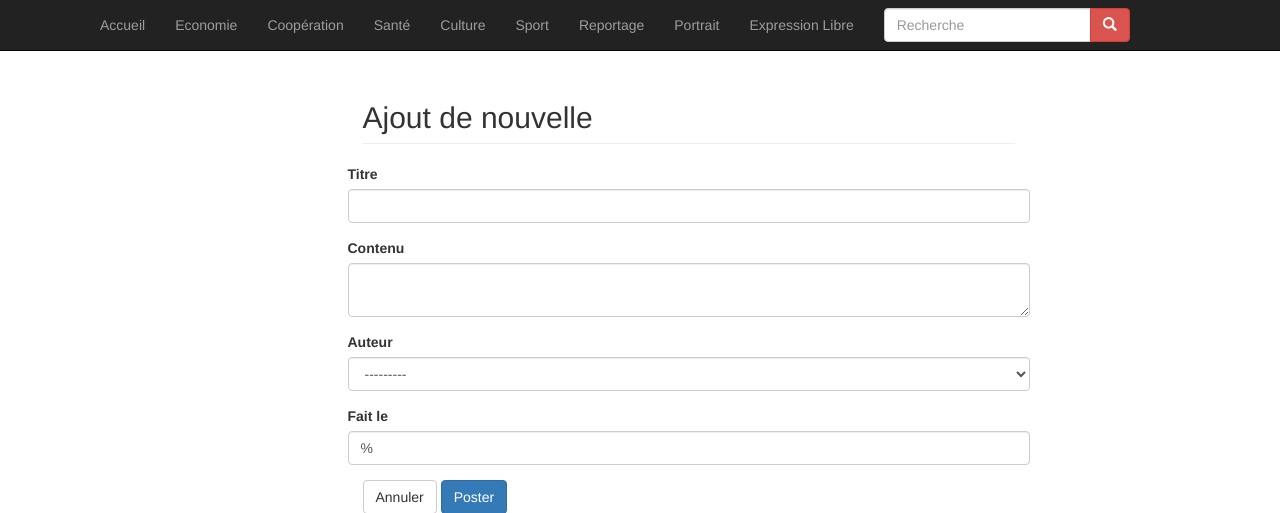
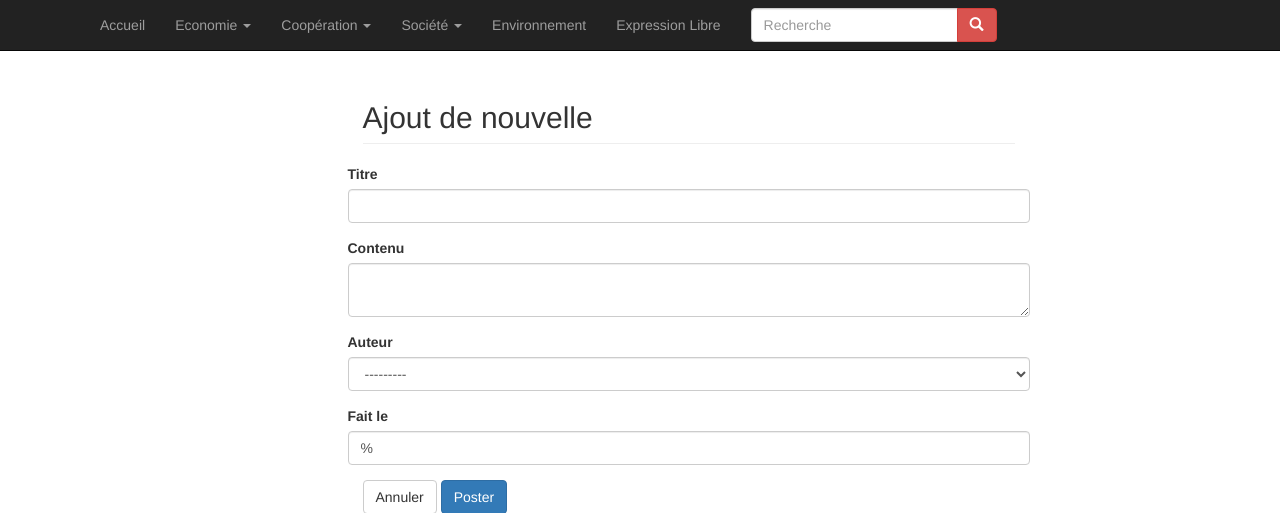
Before and after one commit to BaraCorp/kibaru, a Django app: page /admin/add_new/ in a window 1280 px wide. Shown: the top 513 px of the page. Run offline with Django 3.2, Linux system fonts and the light colour scheme; data comes from the database, SQL or seed files in the repository; parts of the project's set-up code (start-up, migrations or seed data) failed here and were passed over; some libraries are stand-ins or nearby versions.

Commit message:
correction menu

```diff
--- a/kibaru/templates/menu.html
+++ b/kibaru/templates/menu.html
@@ -1,7 +1,6 @@
 <!-- Navigation -->
 <nav class="navbar navbar-inverse navbar-fixed-top" role="navigation">
     <div class="container">
-        <!-- Brand and toggle get grouped for better mobile display -->
         <div class="navbar-header">
             <button type="button" class="navbar-toggle" data-toggle="collapse" data-target="#bs-example-navbar-collapse-1">
                 <span class="sr-only">Toggle navigation</span>
@@ -13,20 +12,39 @@
                 <img src="" alt="">
             </a>
         </div>
-        <!-- Collect the nav links, forms, and other content for toggling -->
-        <div class="collapse navbar-collapse" id="bs-example-navbar-collapse-1" id="new-stop">
+        <div class="collapse navbar-collapse" id="bs-example-navbar-collapse-1">
             <ul class="nav navbar-nav">
                 <li><a href="{% url 'home' '' %}">Accueil</a></li>
-                <li><a href="{% url 'home' 'economie' %}">Economie</a></li>
-                <li><a href="{% url 'home' 'cooperation' %}">Coopération</a></li>
-                <li><a href="{% url 'home' 'sante' %}">Santé</a></li>
-                <li><a href="{% url 'home' 'culture' %}">Culture</a></li>
-                <li><a href="{% url 'home' 'sport' %}">Sport</a></li>
-                <li><a href="{% url 'home' 'reportage' %}">Reportage</a></li>
-                <li><a href="{% url 'home' 'portrait' %}">Portrait</a></li>
+                <li class="dropdown">
+                    <a href="{% url 'home' 'economie' %}" class="dropdown-toggle" data-toggle="dropdown" role="button" aria-haspopup="true" aria-expanded="false">Economie <span class="caret"></span></a>
+                    <ul class="dropdown-menu">
+                        <li><a href="{% url 'home' 'econationale' %}">Nationale</a></li>
+                        <li><a href="{% url 'home' 'ecoregionale' %}">Régionale</a></li>
+                        <li><a href="{% url 'home' 'ecointernationale' %}">Internationale</a></li>
+                    </ul>
+                </li>
+                <li class="dropdown">
+                    <a href="{% url 'home' 'cooperation' %}" class="dropdown-toggle" data-toggle="dropdown" role="button" aria-haspopup="true" aria-expanded="false">Coopération <span class="caret"></span></a>
+                    <ul class="dropdown-menu">
+                        <li><a href="{% url 'home' 'cooperationbila' %}">Bilatérale</a></li>
+                        <li><a href="{% url 'home' 'cooperationmulti' %}">Multilatérale</a></li>
+                    </ul>
+                </li>
+                <li class="dropdown">
+                    <a href="#" class="dropdown-toggle" data-toggle="dropdown" role="button" aria-haspopup="true" aria-expanded="false">Société <span class="caret"></span></a>
+                    <ul class="dropdown-menu">
+                        <li><a href="{% url 'home' 'paix' %}">Processus de paix</a></li>
+                        <li><a href="{% url 'home' 'portrait' %}">Portrait</a></li>
+                        <li><a href="{% url 'home' 'education' %}">Education</a></li>
+                        <li><a href="{% url 'home' 'sante' %}">Santé</a></li>
+                        <li><a href="{% url 'home' 'sport' %}">Sports</a></li>
+                        <li><a href="{% url 'home' 'culture' %}">Culture</a></li>
+                        <li><a href="{% url 'home' 'ntic' %}">NTIC</a></li>
+                        <li><a href="{% url 'home' 'reportage' %}">Reportage</a></li>
+                    </ul>
+                </li>
+                <li><a href="{% url 'home' 'environnement' %}">Environnement</a></li>
                 <li><a href="{% url 'home' 'expression-libre' %}">Expression Libre</a></li>
-                <!-- <li><a href="{% url 'home' 'environnement' %}">Environnement</a></li> -->
-                <!-- <li><a href="{% url 'home' 'ntic' %}">NTIC</a></li> -->
                 <li>
                 <form method="get" action="{% url 'search' %}" class="navbar-form">
                     <div style="display:inline;" class="form-group">
```
